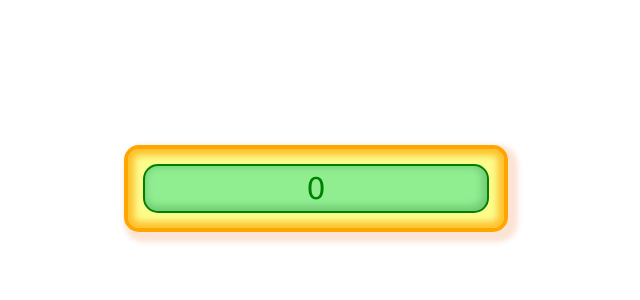
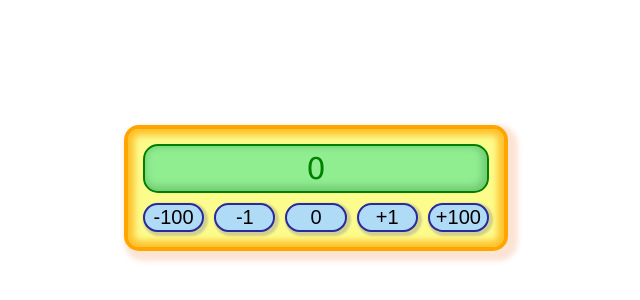
Before and after one commit to adam-zielonka/frontend-tutorial, a React (Vite) app: page / in a window 1280 px wide. Shown: the part 212-512 px from the top of the page, without its empty margins (324-964 px from the left). Built offline with nearby package versions, Linux system fonts and the light colour scheme.

Commit message:
Build the counter layout: solution (lesson-04-01-counter-layout-solution-v5)

```diff
--- a/lesson.json
+++ b/lesson.json
@@ -1,6 +1,6 @@
 {
   "id": "04-01-counter-layout",
-  "variant": "start",
+  "variant": "solution",
   "release": "v5",
   "tasks": [
     "Add a controls div containing five native buttons: -100, -1, Reset, +1, +100.",
--- a/src/App.tsx
+++ b/src/App.tsx
@@ -4,7 +4,13 @@ function Counter() {
   return <section className="counter" aria-label="Counter">
     <h2>Counter</h2>
     <output aria-live="polite">0</output>
-    {/* TODO: add a controls container with -100, -1, 0 (Reset), +1, +100 buttons. */}
+    <div className="controls">
+      <button type="button">-100</button>
+      <button type="button">-1</button>
+      <button type="button" aria-label="Reset">0</button>
+      <button type="button">+1</button>
+      <button type="button">+100</button>
+    </div>
   </section>;
 }
 
```
Also changed, not shown: 1 other file (tests, documents, lock files or other folders).
